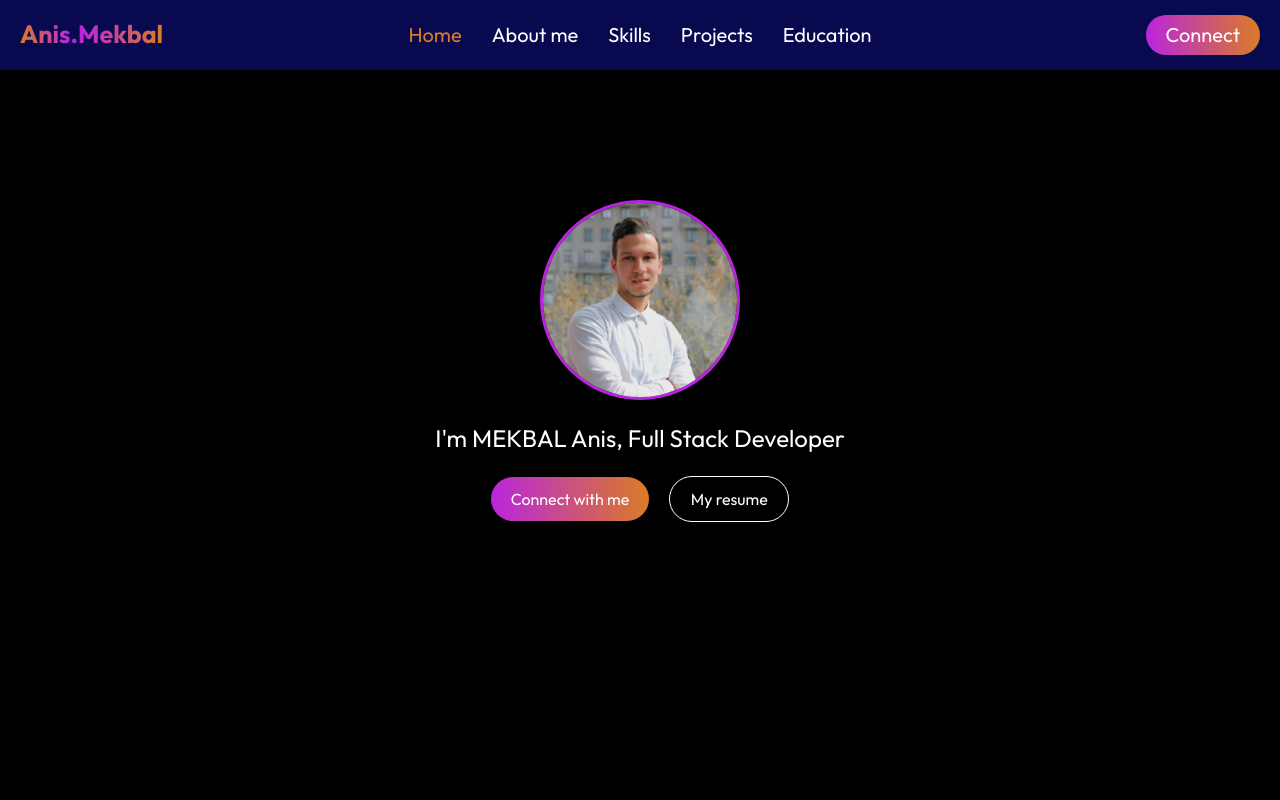
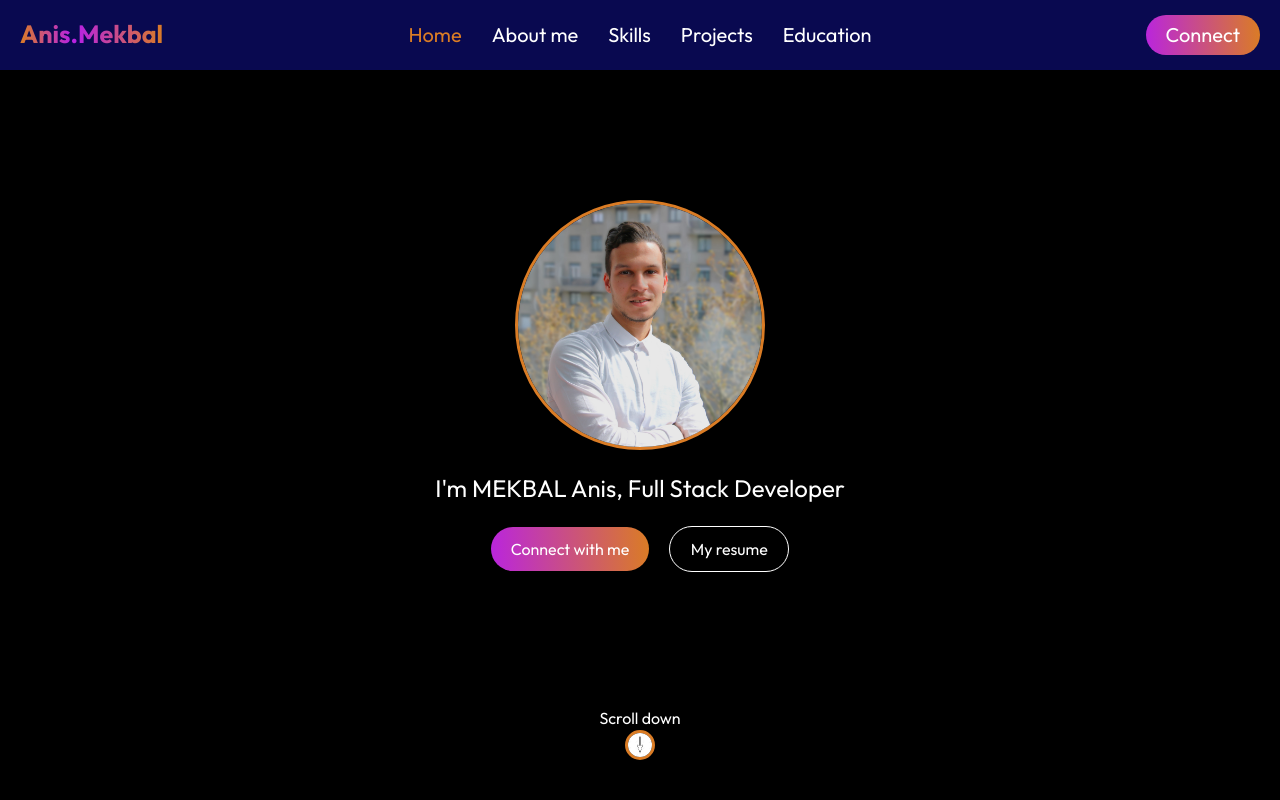
Before and after one commit to anismkb/Portfolio-MEKBAL-Anis, a React (Vite) app: page / in a window 1280 px wide. Shown: the top 800 px of the page. Built offline with nearby package versions, Linux system fonts and the light colour scheme.

Commit message:
add a scrolling feature

```diff
--- a/src/Components/About/About.jsx
+++ b/src/Components/About/About.jsx
@@ -4,7 +4,7 @@ import ANIS from '../../assets/ANIS.jpg'
 
 const About = () => {
   return (
-    <div className='about'>
+    <div className='about' id="about">
         <div className="about-title">
             <p class="text-4xl"> About me </p>
         </div>
--- a/src/Components/Hero/Hero.css
+++ b/src/Components/Hero/Hero.css
@@ -10,11 +10,11 @@
 }
 
 .hero img {
-    width: 200px;
-    height: 200px;
+    width: 250px;
+    height: 250px;
     object-fit: cover;
     border-radius: 50%;
-    border : 3px solid #b923e1; /* violet simple */
+    border : 3px solid #DA7C25; /* violet simple */
     margin-bottom: 20px;
 }
 
@@ -55,3 +55,31 @@
 .hero-resume:hover{
     transform: scale(1.05);
 }
+
+.hero img.scroll-image{
+    width: 30px;
+    height: auto;
+}
+
+.scroll-down {
+    position : absolute;
+    bottom: 20px;
+    transform: translateX(-50%);
+    display: flex;
+    flex-direction: column;
+    align-items: center;
+    cursor: pointer;
+    animation: bounce 3s infinite;
+}
+
+@keyframes bounce {
+  0%, 20%, 50%, 80%, 100% {
+    transform: translateY(0);
+  }
+  40% {
+    transform: translateY(20px); /* descendre */
+  }
+  60% {
+    transform: translateY(5px); /* remonter */
+  }
+}
--- a/src/Components/Hero/Hero.jsx
+++ b/src/Components/Hero/Hero.jsx
@@ -1,15 +1,23 @@
 import React from 'react'
 import './Hero.css'
 import ANIS from '../../assets/ANIS.jpg'
+import scroll from '../../assets/scroll.jpg'
 
 const Hero = () => {
   return (
-    <div className='hero'>
-        <img src={ANIS} alt=""/>
+    <div className='hero' id='home'>
+        <img className='profile' src={ANIS} alt=""/>
         <h1 className='hero-descript'> I'm MEKBAL Anis, Full Stack Developer</h1>
         <div className='hero-button'>
             <div className='hero-connect'>Connect with me</div>
             <div className='hero-resume'>My resume</div>
+        </div>
+        <div
+          className='scroll-down'
+          onClick={() => document.getElementById('about-section').scrollIntoView({ behavior: 'smooth' })}
+        >
+          <h2>Scroll down </h2>
+          <img className='scroll-image' src={scroll} alt=""/>
         </div>
 
     </div>
--- a/src/Components/NavBar/Navbar.jsx
+++ b/src/Components/NavBar/Navbar.jsx
@@ -3,6 +3,11 @@ import './Navbar.css'
 
 const Navbar = () => {
   const [active, setActive] = React.useState('home');
+  const scrollToSection = (id) => {
+    setActive(id);
+    document.getElementById(id).scrollIntoView({ behavior: 'smooth' });
+  }
+
   return (
     <div className='navbar'>
       <h1 className='navbar_title'>
@@ -12,11 +17,11 @@ const Navbar = () => {
       </h1>
       <div className='navbar_center'>
         <ul className='navbar_list'>
-          <li className={active === 'home' ? 'active' : ''} onClick={() => setActive('home')}>Home</li>
-          <li className={active === 'about' ? 'active' : ''} onClick={() => setActive('about')}>About me</li>
-          <li className={active === 'skills' ? 'active' : ''} onClick={() => setActive('skills')}>Skills</li>
-          <li className={active === 'projects' ? 'active' : ''} onClick={() => setActive('projects')}>Projects</li>
-          <li className={active === 'educations' ? 'active' : ''} onClick={() => setActive('educations')}>Education</li>
+          <li className={active === 'home' ? 'active' : ''} onClick={() => scrollToSection('home')}>Home</li>
+          <li className={active === 'about' ? 'active' : ''} onClick={() => scrollToSection('about')}>About me</li>
+          <li className={active === 'skills' ? 'active' : ''} onClick={() => scrollToSection('skills')}>Skills</li>
+          <li className={active === 'projects' ? 'active' : ''} onClick={() => scrollToSection('projects')}>Projects</li>
+          <li className={active === 'educations' ? 'active' : ''} onClick={() => scrollToSection('educations')}>Education</li>
         </ul>
       </div>
       <div className='navbar_end'>
--- a/src/Components/Skills/Skills.jsx
+++ b/src/Components/Skills/Skills.jsx
@@ -3,7 +3,7 @@ import "./Skills.css";
 
 const Skills = () => {
     return (
-        <div className="skills">
+        <div className="skills" id="skills">
             <div className="title">
                 <p class="text-4xl"> Skills </p>
                 <br></br>
```
Also changed, not shown: src/assets/scroll.jpg (added).
